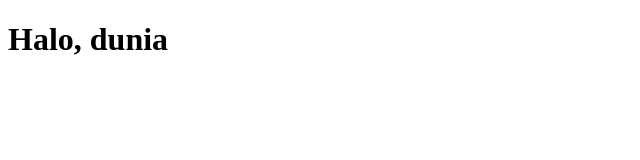
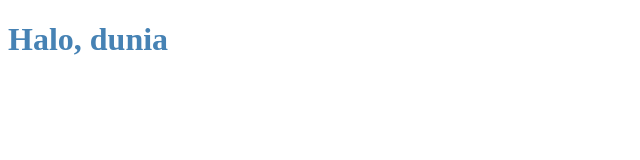
Before and after one commit to izza-sirkast/github-remote1, a plain HTML site: page index.html in a window 1280 px wide. Shown: the whole page, without its empty margins (0-640 px from the left). Drawn offline with Linux system fonts and the light colour scheme.

Commit message:
Menambahkan style.css

```diff
--- a/index.html
+++ b/index.html
@@ -5,6 +5,7 @@
     <meta http-equiv="X-UA-Compatible" content="IE=edge">
     <meta name="viewport" content="width=device-width, initial-scale=1.0">
     <title>Belajar github remote</title>
+    <link rel="stylesheet" href="style.css">
 </head>
 <body>
     <h1>Halo, dunia</h1>
--- /dev/null
+++ b/style.css
@@ -0,0 +1,3 @@
+body{
+    color: steelblue;
+}
```
